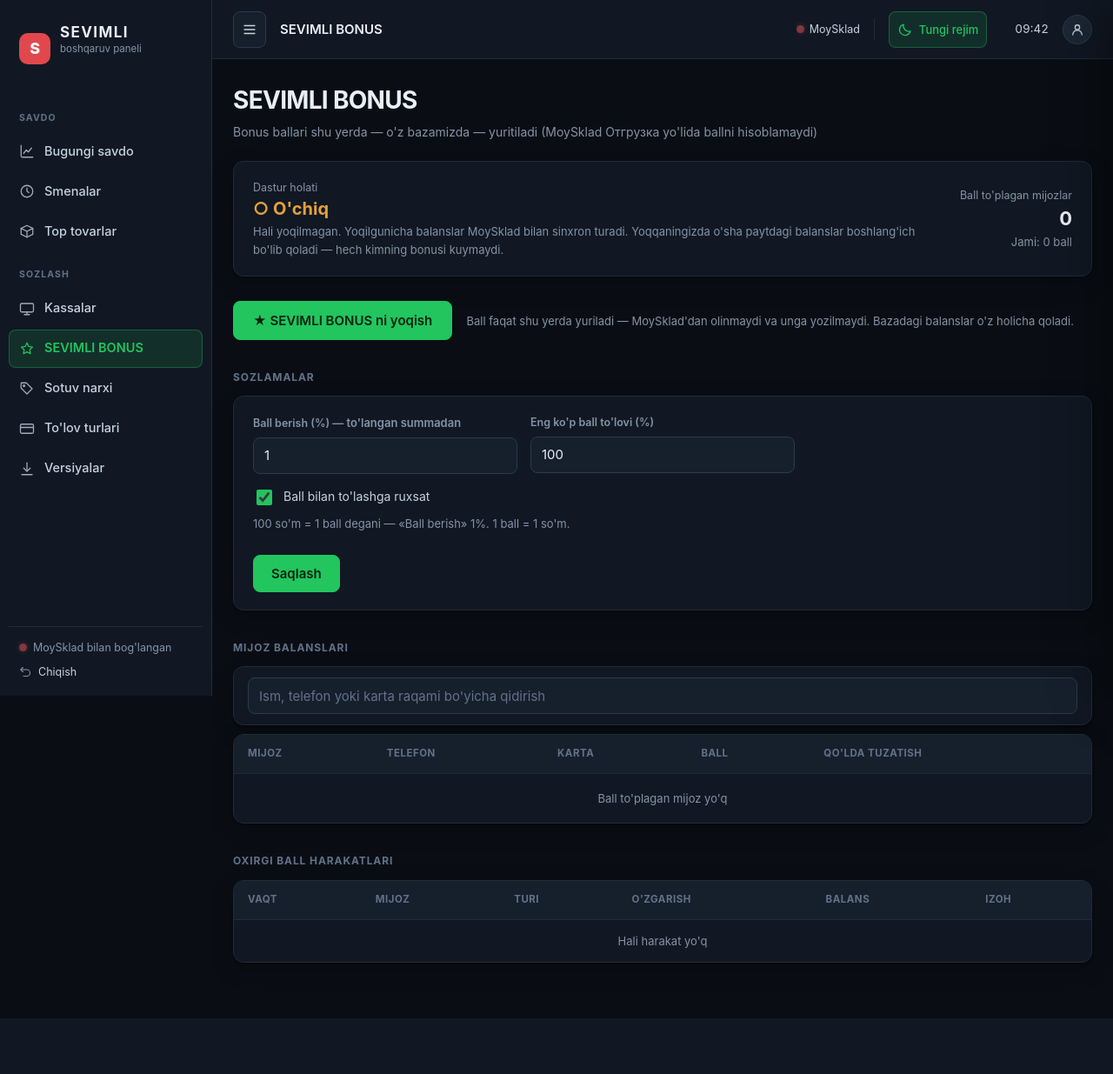
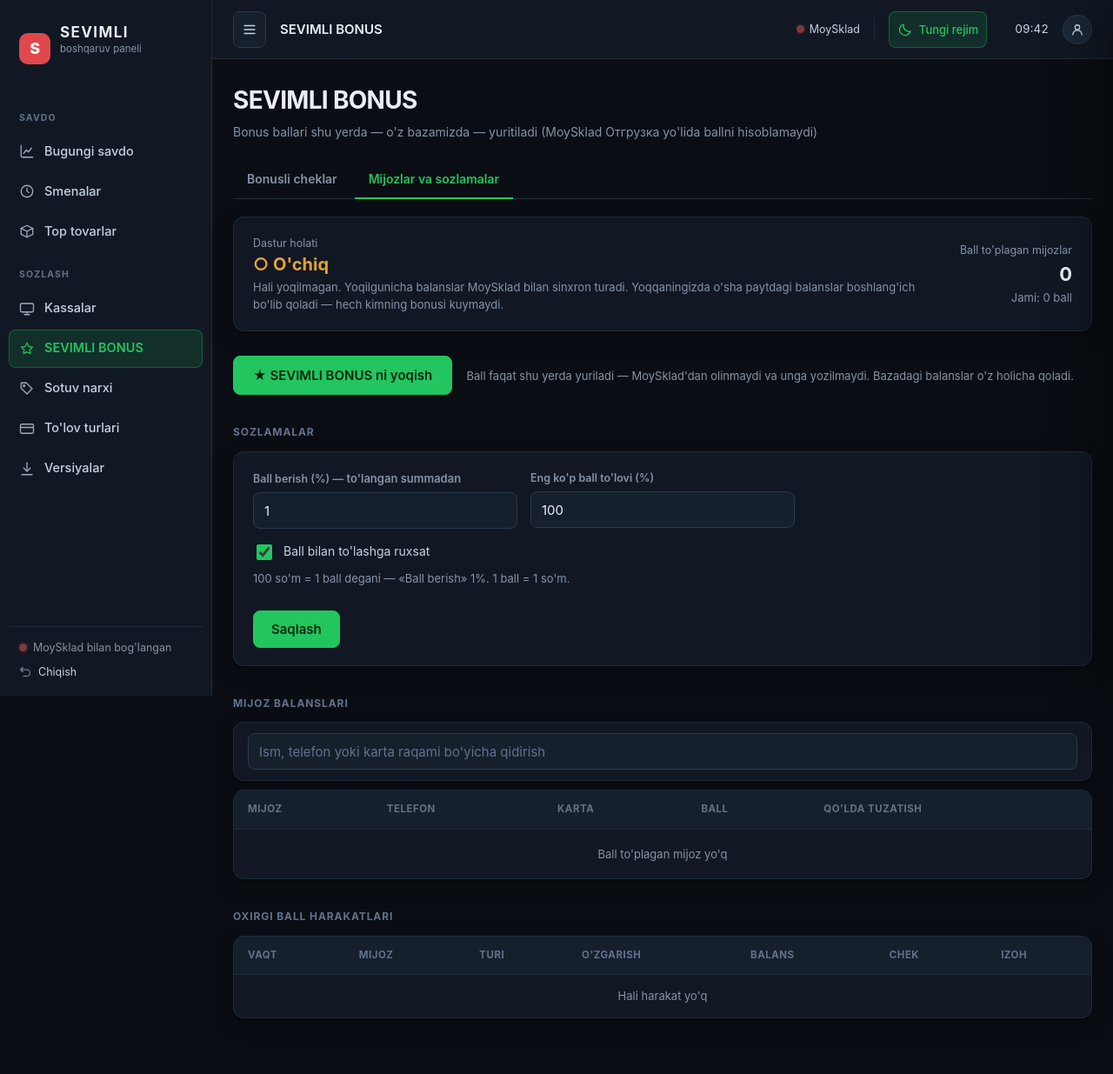
Before and after one commit to 130395mq-dev/sevimli-kassa, a Django app: page /bonus/ in a window 1280 px wide. Shown: the whole page at 87% size. Before the commit the page ends 1171 px from the top, so only its background shows below. Run offline with Django 5.2, Linux system fonts and the light colour scheme; the visitor is signed in with stand-in values (Sample User, id 1); data comes from the database, SQL or seed files in the repository; data that the repository does not hold is empty; some libraries are stand-ins or nearby versions.

Commit message:
Bonus sahifasi: yorliqlar va chekka havola

```diff
--- a/dashboard/templates/dashboard/bonus.html
+++ b/dashboard/templates/dashboard/bonus.html
@@ -9,6 +9,11 @@
   <h1>SEVIMLI BONUS</h1>
   <div class="sub">Bonus ballari shu yerda — o'z bazamizda — yuritiladi
     (MoySklad Отгрузка yo'lida ballni hisoblamaydi)</div>
+
+  <nav class="tabs" aria-label="SEVIMLI BONUS">
+    <a href="{% url 'dashboard:bonus-receipts' %}">Bonusli cheklar</a>
+    <a class="on" href="{% url 'dashboard:bonus' %}">Mijozlar va sozlamalar</a>
+  </nav>
 
   {% if messages %}
     {% for m in messages %}
@@ -130,18 +135,19 @@
   <!-- ============ OXIRGI HARAKATLAR ============ -->
   <h2>Oxirgi ball harakatlari</h2>
   <table>
-    <tr><th>Vaqt</th><th>Mijoz</th><th>Turi</th><th class="num">O'zgarish</th><th class="num">Balans</th><th>Izoh</th></tr>
+    <tr><th>Vaqt</th><th>Mijoz</th><th>Turi</th><th class="num">O'zgarish</th><th class="num">Balans</th><th>Chek</th><th>Izoh</th></tr>
     {% for e in recent %}
       <tr>
         <td class="num tight">{{ e.created_at|date:"d.m H:i" }}</td>
-        <td>{{ e.customer.name }}</td>
+        <td><a href="{% url 'dashboard:customer-bonus' e.customer_id %}">{{ e.customer.name }}</a></td>
         <td><span class="badge {% if e.delta >= 0 %}ok{% else %}warn{% endif %}">{{ e.get_kind_display }}</span></td>
         <td class="num">{% if e.delta >= 0 %}+{% endif %}{{ e.delta }}</td>
         <td class="num">{{ e.balance_after|som }}</td>
+        <td class="num tight">{% if e.sale_id %}<a href="{% url 'dashboard:receipt' e.sale_id %}">ochish</a>{% else %}—{% endif %}</td>
         <td class="sec">{{ e.comment }}</td>
       </tr>
     {% empty %}
-      <tr><td colspan="6" class="sec" style="padding:14px;text-align:center;">Hali harakat yo'q</td></tr>
+      <tr><td colspan="7" class="sec" style="padding:14px;text-align:center;">Hali harakat yo'q</td></tr>
     {% endfor %}
   </table>
 {% endblock %}
```
